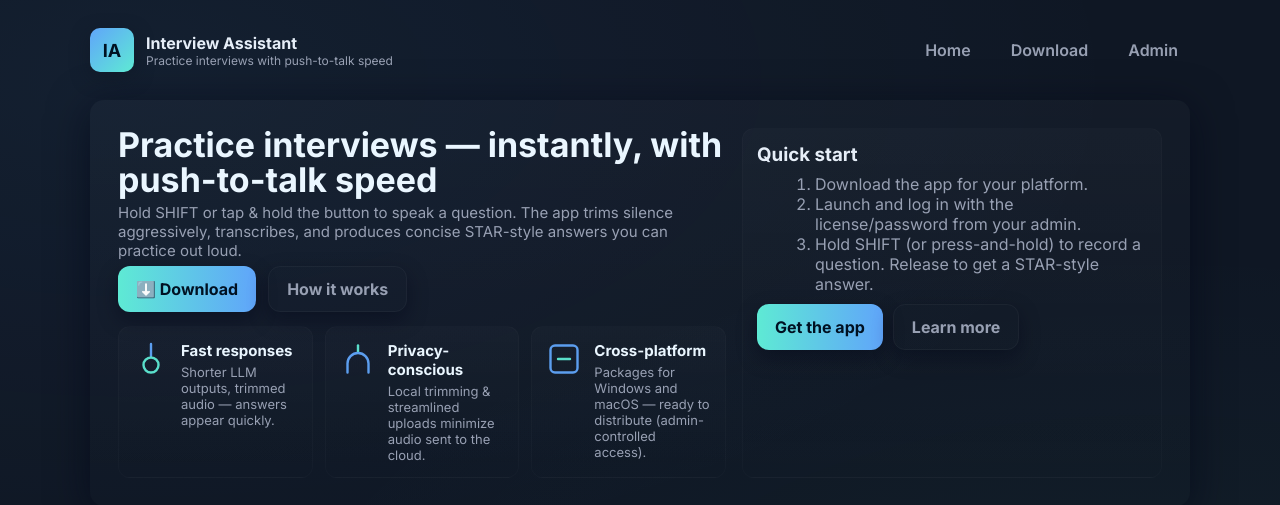
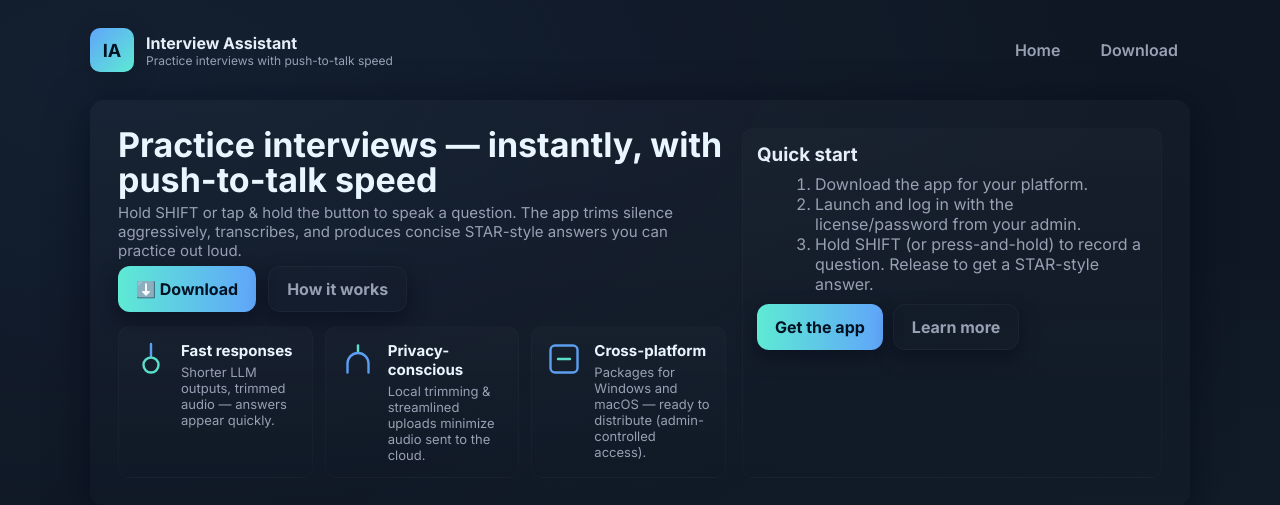
Before and after one commit to olamicreas/interview, a Flask app: page / in a window 1280 px wide. Shown: the top 505 px of the page. Run offline with Flask 3, Linux system fonts and the light colour scheme; some libraries are stand-ins or nearby versions.

Commit message:
Update index.html

```diff
--- a/templates/index.html
+++ b/templates/index.html
@@ -161,7 +161,7 @@
       <nav aria-label="Main navigation">
         <a href="{{ url_for('home') }}">Home</a>
         <a href="{{ url_for('download') }}">Download</a>
-        <a href="{{ url_for('admin') }}">Admin</a>
+
       </nav>
     </header>
 
```
